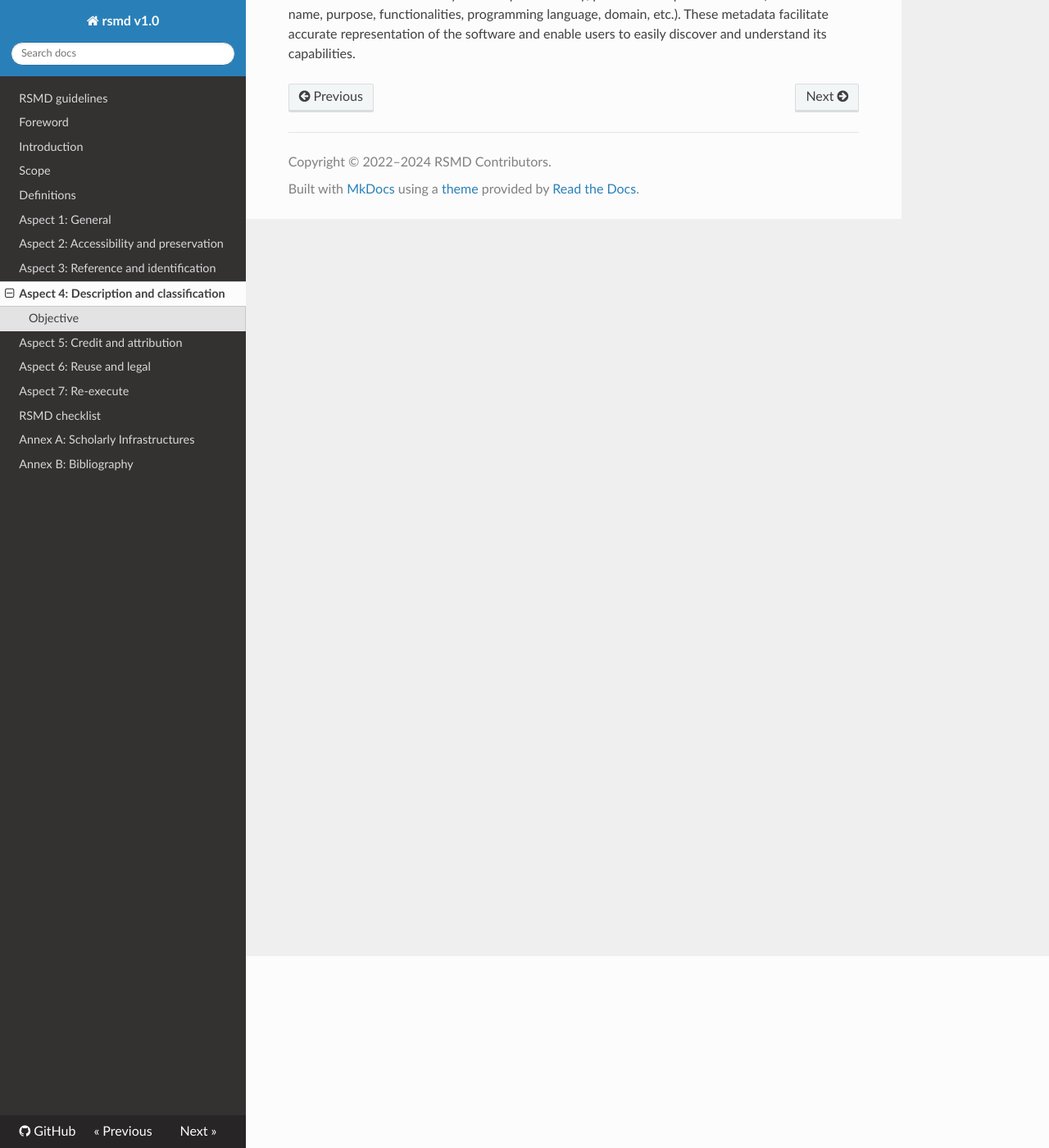
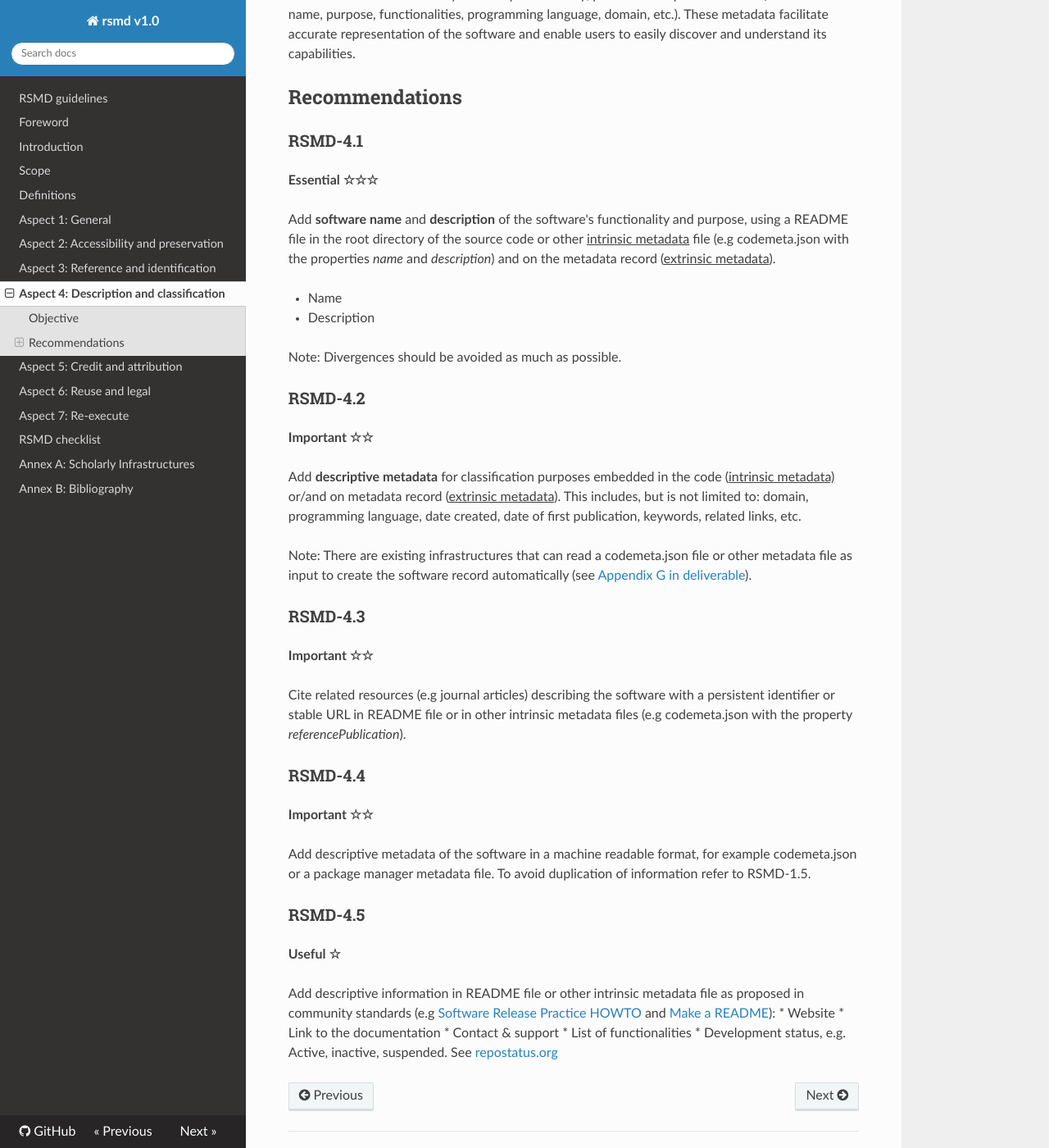
Before and after one commit to FAIR-IMPACT/RSMD-guidelines, an MkDocs documentation site: the page built from chapters/4.Description_Classification.md, in a window 1280 px wide and 1400 px high, scrolled down 234 px. Shown: the whole window at 82% size. Built offline with MkDocs 1.6.1, drawn with Linux system fonts in a browser that asks for light colours; nearby versions of some CDN libraries.

Commit message:
Add content to aspect 4.Description

```diff
--- a/chapters/4.Description_Classification.md
+++ b/chapters/4.Description_Classification.md
@@ -2,3 +2,44 @@
 
 ## Objective
 To ensure software findability and comprehensibility, provide descriptive metadata (software's name, purpose, functionalities, programming language, domain, etc.). These metadata facilitate accurate representation of the software and enable users to easily discover and understand its capabilities.
+
+## Recommendations
+### RSMD-4.1
+**Essential ☆☆☆**
+
+Add **software name** and **description** of the software's functionality and purpose, using a README file in the root directory of the source code or other <span style="text-decoration:underline;">intrinsic metadata</span> file (e.g codemeta.json with the properties _name_ and _description_) and on the metadata record (<span style="text-decoration:underline;">extrinsic metadata</span>).
+
+* Name
+* Description
+
+Note: Divergences should be avoided as much as possible.
+
+
+### RSMD-4.2
+**Important ☆☆**
+
+Add **descriptive metadata** for classification purposes embedded in the code (<span style="text-decoration:underline;">intrinsic metadata)</span>  or/and on metadata record (<span style="text-decoration:underline;">extrinsic metadata</span>). This includes, but is not limited to: domain, programming language, date created, date of first publication, keywords, related links, etc.
+
+Note: There are existing infrastructures that can read a codemeta.json file or other metadata file as input to create the software record automatically (see [Appendix G in deliverable](https://doi.org/10.5281/zenodo.10786147)).
+
+
+### RSMD-4.3
+**Important ☆☆**
+
+Cite related resources (e.g journal articles) describing the software with a persistent identifier or stable URL in README file or in other intrinsic metadata files (e.g codemeta.json with the property _referencePublication_).
+
+### RSMD-4.4
+**Important ☆☆**
+
+Add descriptive metadata of the software in a machine readable format, for example codemeta.json or a package manager metadata file. To avoid duplication of information refer to RSMD-1.5.
+
+
+### RSMD-4.5
+**Useful ☆**
+
+Add descriptive information in README file or other intrinsic metadata file as proposed in community standards (e.g [Software Release Practice HOWTO](https://www.tldp.org/HOWTO/html_single/Software-Release-Practice-HOWTO/)  and [Make a README](https://www.makeareadme.com/)):
+* Website
+* Link to the documentation
+* Contact & support
+* List of functionalities
+* Development status, e.g. Active, inactive, suspended. See [repostatus.org](http://www.repostatus.org/)
```
Also changed, not shown: chapters/5.Credit_Attribution.md (+21 -0 lines), chapters/6.Reuse_legal.md (+21 -0 lines), chapters/7.Re-execute.md (+22 -0 lines).
